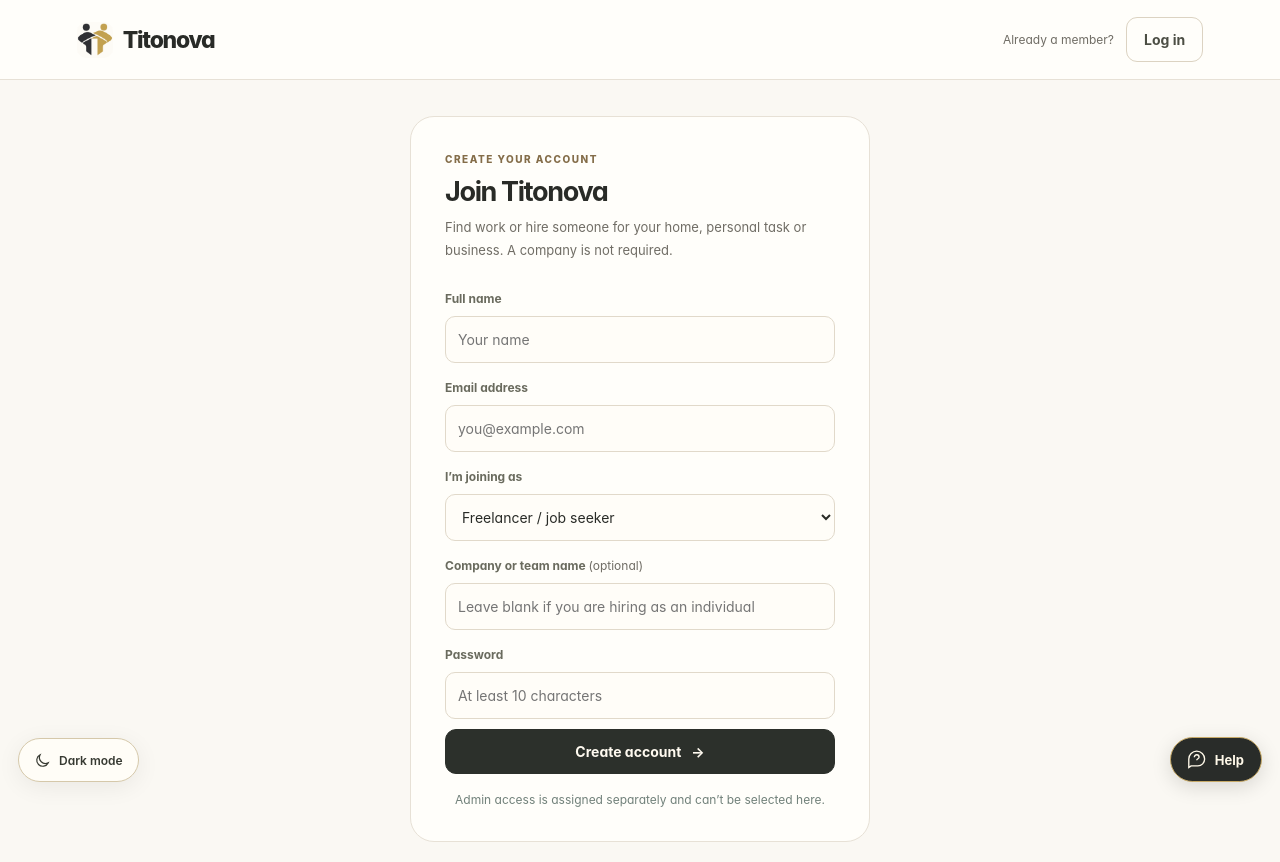
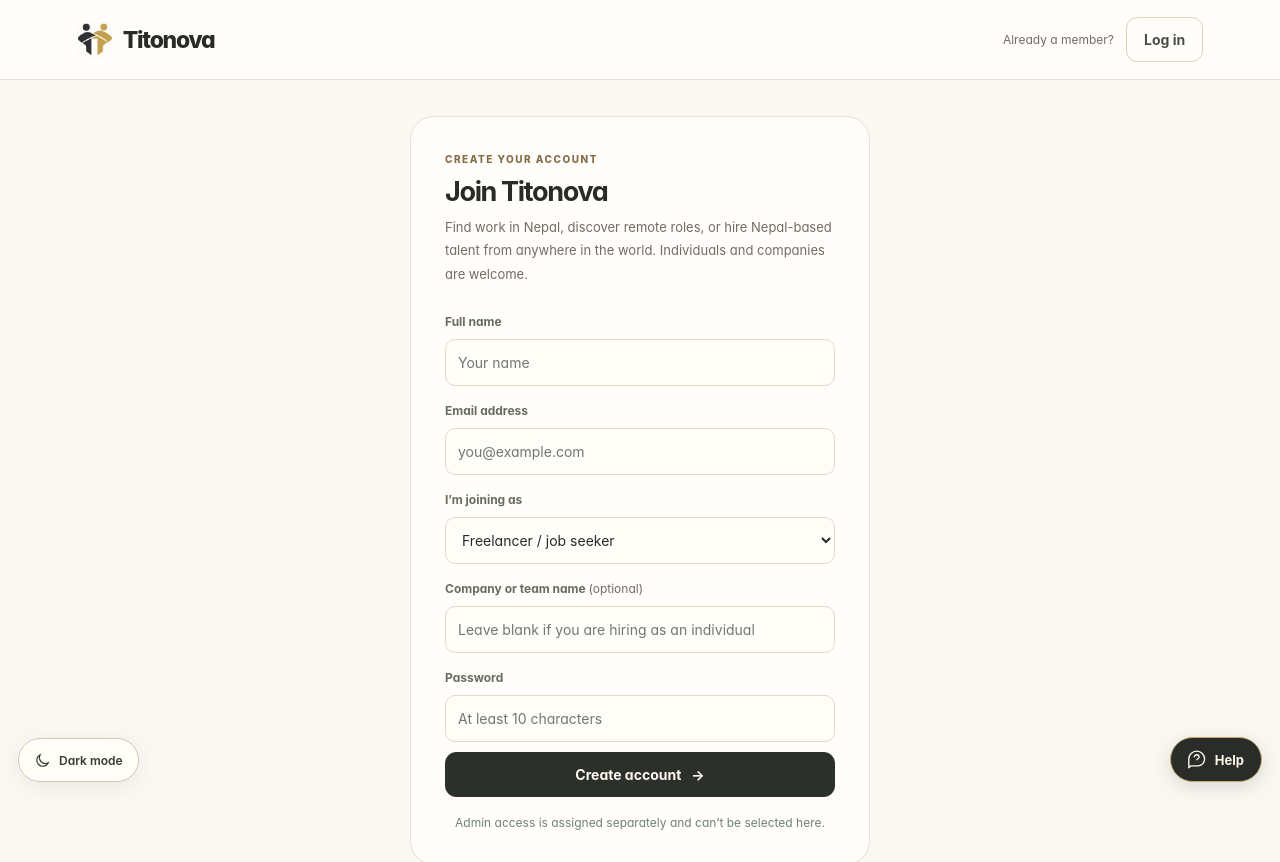
Before and after one commit to nepalstore12131-maker/TiToNova, a Next.js app in the folder marketplace/: page /signup in a window 1280 px wide. Shown: the top 862 px of the page. Built offline with nearby package versions, Linux system fonts and the light colour scheme; no server answers.

Commit message:
Support worldwide employer onboarding and remote job discovery

```diff
--- a/marketplace/src/app/signup/page.tsx
+++ b/marketplace/src/app/signup/page.tsx
@@ -26,7 +26,7 @@ export default async function SignupPage({ searchParams }: Props) {
   return <div className="page-shell">
     <header className="site-header"><Link className="brand" href="/"><BrandMark /> Titonova</Link><div className="nav-actions"><span style={{ color: "var(--muted)", fontSize: 12 }}>Already a member?</span><Link className="button secondary" href={role === "employer" ? "/employer/login" : "/login"}>Log in</Link></div></header>
     <main className="auth-wrap"><section className="auth-card">
-      <div className="eyebrow">Create your account</div><h1>Join Titonova</h1><p className="auth-copy">Find work or hire someone for your home, personal task or business. A company is not required.</p>
+      <div className="eyebrow">Create your account</div><h1>Join Titonova</h1><p className="auth-copy">Find work in Nepal, discover remote roles, or hire Nepal-based talent from anywhere in the world. Individuals and companies are welcome.</p>
       {error === "setup" && <div className="setup-alert">Account services are being connected. Please try again later.</div>}
       {error === "invalid" && <div className="form-alert">Check your details. Use a valid email, choose an account type, and use a password with at least 10 characters.</div>}
       {error === "exists" && <div className="form-alert">An account already uses this email address. Log in or use a different email.</div>}
@@ -59,7 +59,7 @@ export default async function SignupPage({ searchParams }: Props) {
       {!waitingForCode && <form action={signUp} className="auth-form">
         <label htmlFor="full_name">Full name</label><input id="full_name" name="full_name" autoComplete="name" required maxLength={80} placeholder="Your name" />
         <label htmlFor="email">Email address</label><input id="email" name="email" type="email" autoComplete="email" required placeholder="you@example.com" />
-        <label htmlFor="account_type">I’m joining as</label><select id="account_type" name="account_type" defaultValue={role}><option value="freelancer">Freelancer / job seeker</option><option value="employer">Hiring — individual or business</option></select>
+        <label htmlFor="account_type">I’m joining as</label><select id="account_type" name="account_type" defaultValue={role}><option value="freelancer">Freelancer / job seeker</option><option value="employer">Hiring — local or worldwide</option></select>
         <label htmlFor="company_name">Company or team name <span style={{ color: "var(--muted)", fontWeight: 400 }}>(optional)</span></label><input id="company_name" name="company_name" autoComplete="organization" maxLength={120} placeholder="Leave blank if you are hiring as an individual" />
         <label htmlFor="password">Password</label><input id="password" name="password" type="password" autoComplete="new-password" minLength={10} required placeholder="At least 10 characters" />
         <button className="button full" type="submit">Create account <span aria-hidden="true">→</span></button>
```
